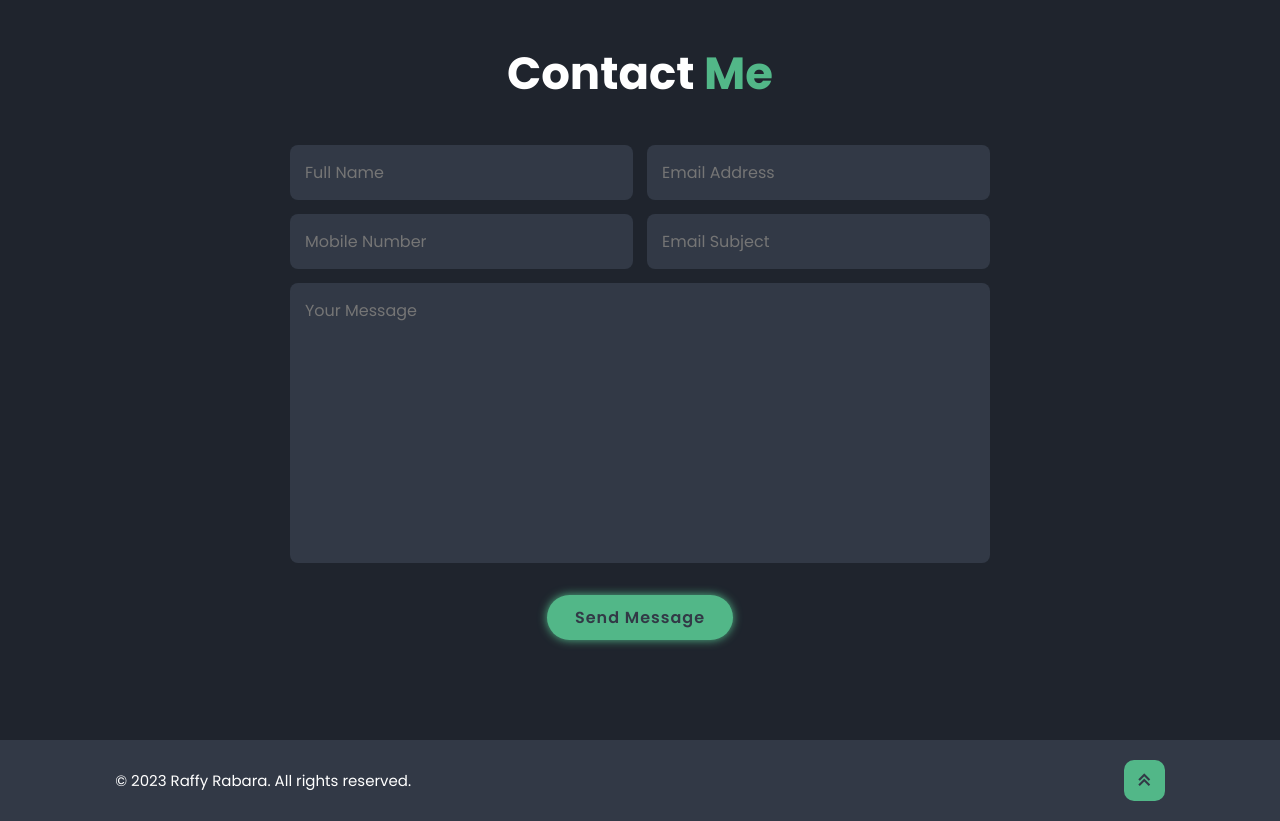
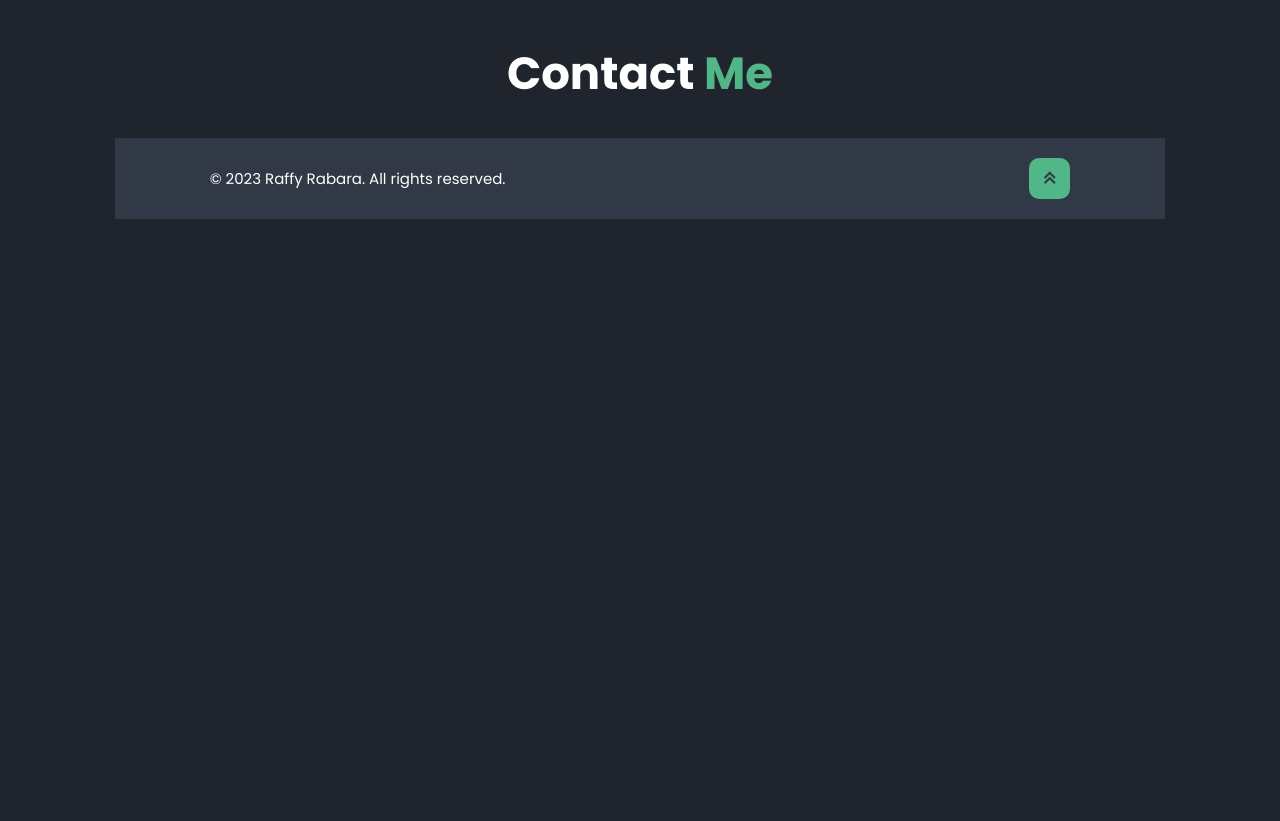
Before and after one commit to raffyrabara/WebsitePortfolio, a plain HTML site: page index.html in a window 1280 px wide. Shown: the part 3260-4081 px from the top of the page. After the commit the page ends 4000 px from the top, so only its background shows below. Drawn offline with nearby package versions, Linux system fonts and the light colour scheme.

Commit message:
ContactMe modification

```diff
--- a/css/style.css
+++ b/css/style.css
@@ -352,42 +352,8 @@ span{
   margin-bottom: 3rem;
 }
 
-.contact form{
-  max-width: 70rem;
-  margin: 1rem auto;
-  text-align: center;
-  margin-bottom: 3rem;
-}
 
-.contact form .input-box {
-  display: flex;
-  justify-content: space-between;
-  flex-wrap: wrap;
-}
 
-.contact form .input-box input,
-.contact form textarea{
-  width: 100%;
-  padding: 1.5rem;
-  font-size: 1.6rem;
-  color: var(--text-color);
-  background: var(--second-bg-color);
-  border-radius: .8rem;
-  margin: .7rem 0;
-}
-
-.contact form .input-box input {
-  width: 49%;
-}
-
-.contact form textarea {
-  resize: none;
-}
-
-.contact form .btn{
-  margin-top: 2rem;
-  cursor: pointer;
-}
 
 .footer {
   display: flex;
--- a/index.html
+++ b/index.html
@@ -126,19 +126,7 @@
       <section class="contact" id="contact">
         <h2 class="heading">Contact <span>Me</span></h2>
 
-        <form action="#">
-            <div class="input-box">
-                <input type="text" placeholder="Full Name">
-                <input type="text" placeholder="Email Address">
-            </div>
-            <div class="input-box">
-              <input type="number" placeholder="Mobile Number">
-              <input type="text" placeholder="Email Subject">
-          </div>
-          <textarea name="" id="" cols="30" rows="10" placeholder="Your Message"></textarea>
-          <input type="submit" value="Send Message" class="btn">
-        </form>
-      </section>
+
 
       <!--Footer Design-->
       <footer class="footer">
```
